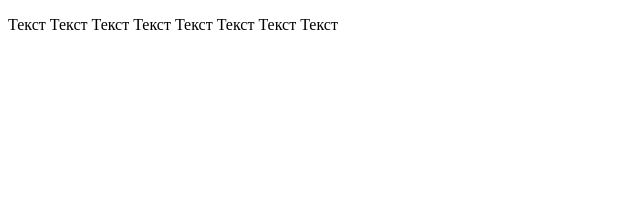
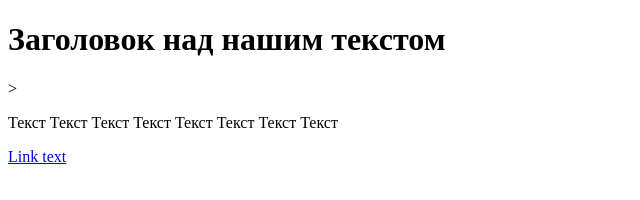
Before and after one commit to Polina988/git-basics, a plain HTML site: page test.html in a window 1280 px wide. Shown: the whole page, without its empty margins (0-640 px from the left). Drawn offline with Linux system fonts and the light colour scheme.

Commit message:
link and headers added

```diff
--- a/test.html
+++ b/test.html
@@ -1,9 +1,11 @@
 <!DOCTYPE html>
 <html>
   <head>
-      <title> Заголовок страницы </title>
+      <title> Название нашего сайта </title>
   </head>
 <body>
+  <h1>Заголовок над нашим текстом</h1>>
   <p> Текст Текст Текст Текст Текст Текст Текст Текст</p>
+  <a href="#header">Link text</a>
 </body>
 </html>
```
